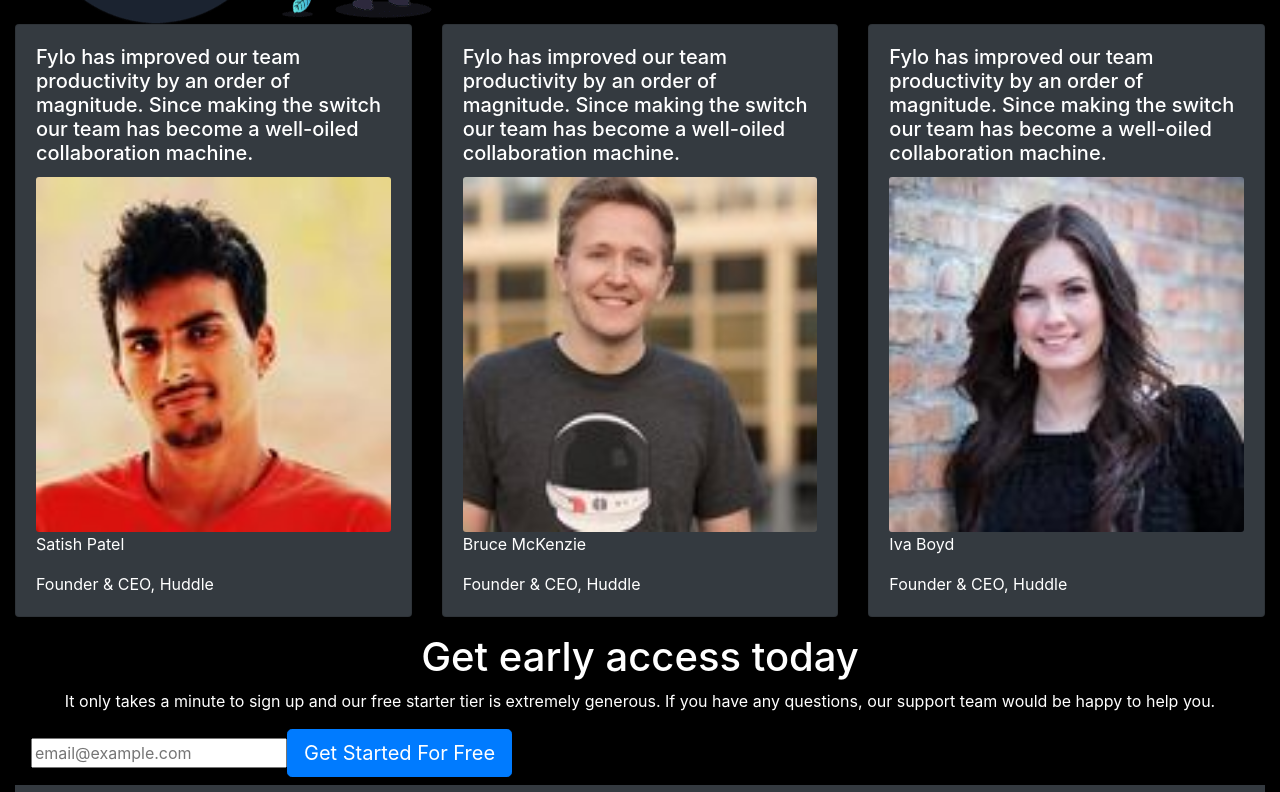
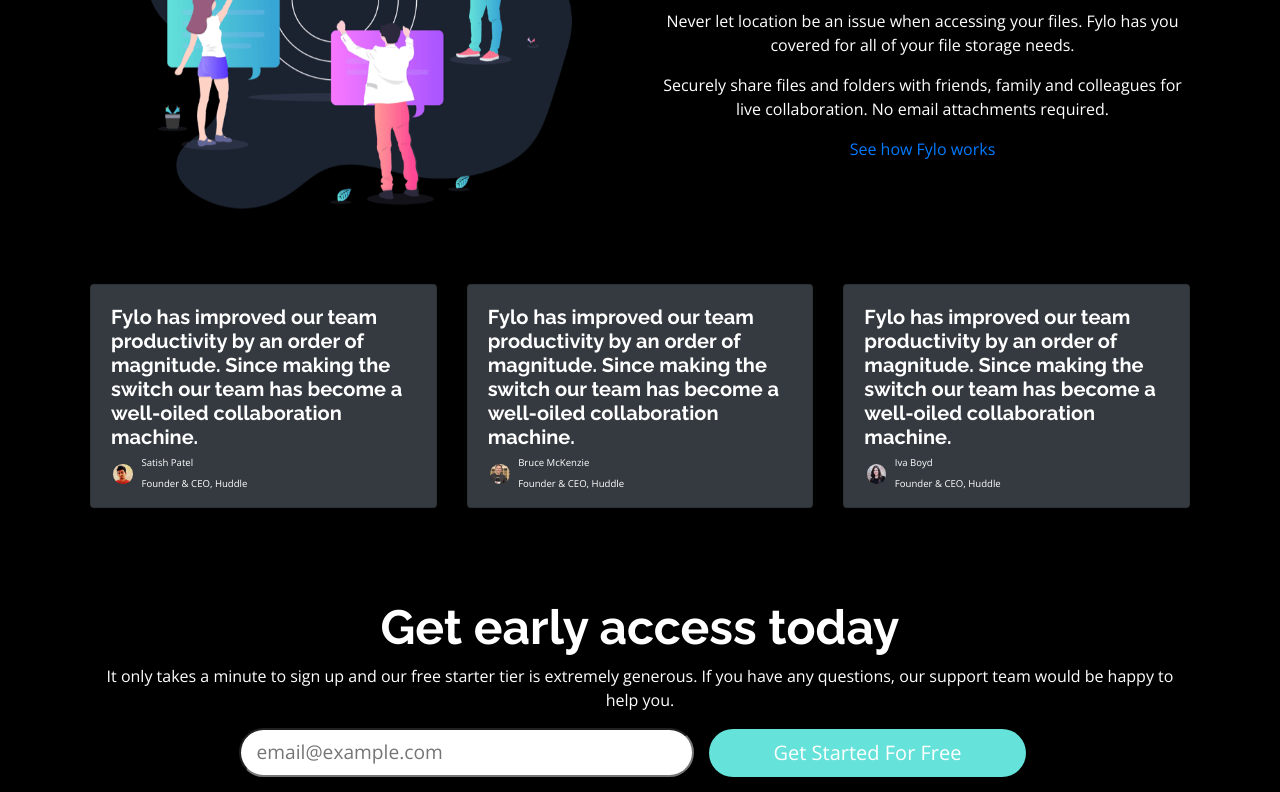
Before and after one commit to skozmi/fylo-dark-theme-landing-page, a website: page public/index.html in a window 1280 px wide. Shown: the part 1567-2359 px from the top of the page. Drawn offline with nearby package versions, Linux system fonts and the light colour scheme.

Commit message:
finish css style

```diff
--- a/public/css/styles.css
+++ b/public/css/styles.css
@@ -1,23 +1,135 @@
 body {
     background-color: #000;
     color: #fff;
+    font-family: 'Open Sans', sans-serif;
+    font-size: 1rem;
 }
 
+h1, h2, h3, h4, h5, h6 {
+    font-family: 'Raleway', sans-serif;
+    font-weight: 700;
+}
+
+.big-heading {
+    font-size: 3rem;
+}
+
+/*containers*/
+nav, section, footer {
+    padding: 3% 6% !important;
+}
+
+header, main {
+    padding: 3% 18% !important;
+}
+
+/*buttons, form, email input and links*/
 .nav-link {
     color: #fff !important;
 }
 
+.nav-link:hover{
+    text-decoration: underline;
+}
+
+.startBtn {
+    background-color: hsl(176, 68%, 64%);
+    color: #fff;
+    padding: 0.5rem 4rem;
+    border-radius: 25px;
+    margin: 0 15px;
+}
+
+.startBtn:hover {
+    background-color: hsl(198, 60%, 50%);
+    color: #fff;
+}
+
+.form-inline {
+    justify-content: center;
+}
+
+.form-group {
+    width: 100%;
+    justify-content: center;
+    text-align: center;
+}
+
+#inputEmail {
+    padding: 0.5rem 12rem 0.5rem 1rem;
+    font-size: 1.2rem;
+    border-radius: 25px;
+}
+
+/*images*/
+.header-image {
+    width: 80%;
+}
+
+.features-image {
+    width: 80%;
+}
+
+.card-img {
+    width: 80%;
+    border-radius: 50%;
+}
+
+/*icons*/
+.footer-icon {
+    margin: 0 10px;
+}
+
+/*header*/
 header {
     text-align: center;
 }
 
+/*main*/
 .col-md-6 {
     text-align: center;
 }
 
+/*section started*/
 #started {
     text-align: center;
 }
 
+/*section team*/
+.card-img-text {
+    display: flex;
+    justify-content: flex-start;
+}
+
+.teamImg {
+    width: 10%;
+    display: flex;
+    justify-content: center;
+    align-items: center;
+    padding-right: 2%;
+}
+
+.teamTxt {
+    font-size: 0.6rem;
+    line-height: 0.5;
+}
+
+/*footer*/
+footer {
+    font-size: 0.8rem;
+}
+
+footer a {
+    color: #fff;
+}
+
+footer a:hover {
+    color: #fff;
+}
+
+footer ul {
+    list-style-type: none;
+}
+
 .attribution { font-size: 11px; text-align: center; }
 .attribution a { color: hsl(228, 45%, 44%); }
--- a/public/index.html
+++ b/public/index.html
@@ -12,6 +12,10 @@
   <link rel="stylesheet" href="https://stackpath.bootstrapcdn.com/bootstrap/4.2.1/css/bootstrap.min.css" integrity="sha384-GJzZqFGwb1QTTN6wy59ffF1BuGJpLSa9DkKMp0DgiMDm4iYMj70gZWKYbI706tWS" crossorigin="anonymous">
   <link rel="stylesheet" href="css/styles.css">
 
+  <!-- Google Fonts -->
+  <link href="https://fonts.googleapis.com/css2?family=Open+Sans:wght@400;700&display=swap" rel="stylesheet">
+  <link href="https://fonts.googleapis.com/css2?family=Raleway:wght@400;700&display=swap" rel="stylesheet">
+
   <!-- Font Awesome -->
   <script src="https://kit.fontawesome.com/1f3ef1ffb5.js" crossorigin="anonymous"></script>
   <script defer src="https://use.fontawesome.com/releases/v5.0.7/js/all.js"></script>
@@ -20,7 +24,7 @@
 <body>
   <div class="container-fluid">
 
-    <nav class="navbar navbar-expand-md bg-dark top-nav">
+    <nav class="navbar navbar-expand-md top-nav">
       <a class="navbar-brand" href="index.html"><img src="./images/logo.svg" alt="logo"></a>
         <ul class="navbar-nav ml-auto justify-content-end">
             <li class="nav-item">
@@ -39,7 +43,7 @@
       <img class="header-image" src="images/illustration-intro.png" alt="header image"/>
       <h1 class="big-heading">All your files in one secure location, accessible anywhere.</h1>
       <p class="header-text">Fylo stores all your most important files in one secure location. Access them wherever you need, share and collaborate with friends family, and co-workers.</p>
-      <button type="button" class="btn btn-primary btn-lg startBtn">Get Started</button>
+      <button type="button" class="btn btn-lg startBtn">Get Started</button>
     </header>
 
     <main>
@@ -74,7 +78,7 @@
     <section id="features">
       <div class="row">
         <div class="col-md-6">
-          <img src="images/illustration-stay-productive.png" alt="stay-productive-illustration">
+          <img class="features-image" src="images/illustration-stay-productive.png" alt="stay-productive-illustration">
         </div>
         <div class="col-md-6">
           <h1 class="big-heading">Stay productive, wherever you are</h1>
@@ -93,9 +97,13 @@
           <div class="card-body">
             <h5 class="card-title">Fylo has improved our team productivity by an order of magnitude. Since making the switch our team has become a well-oiled collaboration machine.</h5>
             <div class="card-img-text">
+              <div class="teamImg">
                 <img class="card-img" src="images/profile-1.jpg" alt="Satish Patel" />
+              </div>
+              <div class="teamTxt">
                 <p class="card-text">Satish Patel</p>
                 <p class="card-text">Founder & CEO, Huddle</p>
+              </div>
             </div>
           </div>
         </div>
@@ -104,9 +112,13 @@
           <div class="card-body">
             <h5 class="card-title">Fylo has improved our team productivity by an order of magnitude. Since making the switch our team has become a well-oiled collaboration machine.</h5>
             <div class="card-img-text">
+              <div class="teamImg">
                 <img class="card-img" src="images/profile-2.jpg" alt="Bruce McKenzie" />
+              </div>
+              <div class="teamTxt">
                 <p class="card-text">Bruce McKenzie</p>
                 <p class="card-text">Founder & CEO, Huddle</p>
+              </div>
             </div>
           </div>
         </div>
@@ -115,9 +127,13 @@
           <div class="card-body">
             <h5 class="card-title">Fylo has improved our team productivity by an order of magnitude. Since making the switch our team has become a well-oiled collaboration machine.</h5>
             <div class="card-img-text">
+              <div class="teamImg">
                 <img class="card-img" src="images/profile-3.jpg" alt="Iva Boyd" />
+              </div>
+              <div class="teamTxt">
                 <p class="card-text">Iva Boyd</p>
                 <p class="card-text">Founder & CEO, Huddle</p>
+              </div>
             </div>
           </div>
         </div>
@@ -131,14 +147,14 @@
       <p>It only takes a minute to sign up and our free starter tier is extremely generous. If you have any
         questions, our support team would be happy to help you.</p>
         <form class="form-inline" action="/" method="post">
-          <div class="form-group mx-sm-3 mb-2">
-            <input type="email" placeholder="email@example.com" >
-            <button type="submit" class="btn btn-primary btn-lg startBtn">Get Started For Free</button>
+          <div class="form-group">
+            <input id="inputEmail" type="email" placeholder="email@example.com" >
+            <button type="submit" class="btn btn-lg startBtn">Get Started For Free</button>
           </div>
           </form>
     </section>
 
-    <nav class="navbar navbar-expand-md bg-dark bottom-nav">
+    <nav class="navbar navbar-expand-md bottom-nav">
       <a class="navbar-brand" href="index.html"><img src="./images/logo.svg" alt="logo"></a>
     </nav>
 
```
Lines whose indentation alone changed are shown as unchanged.
